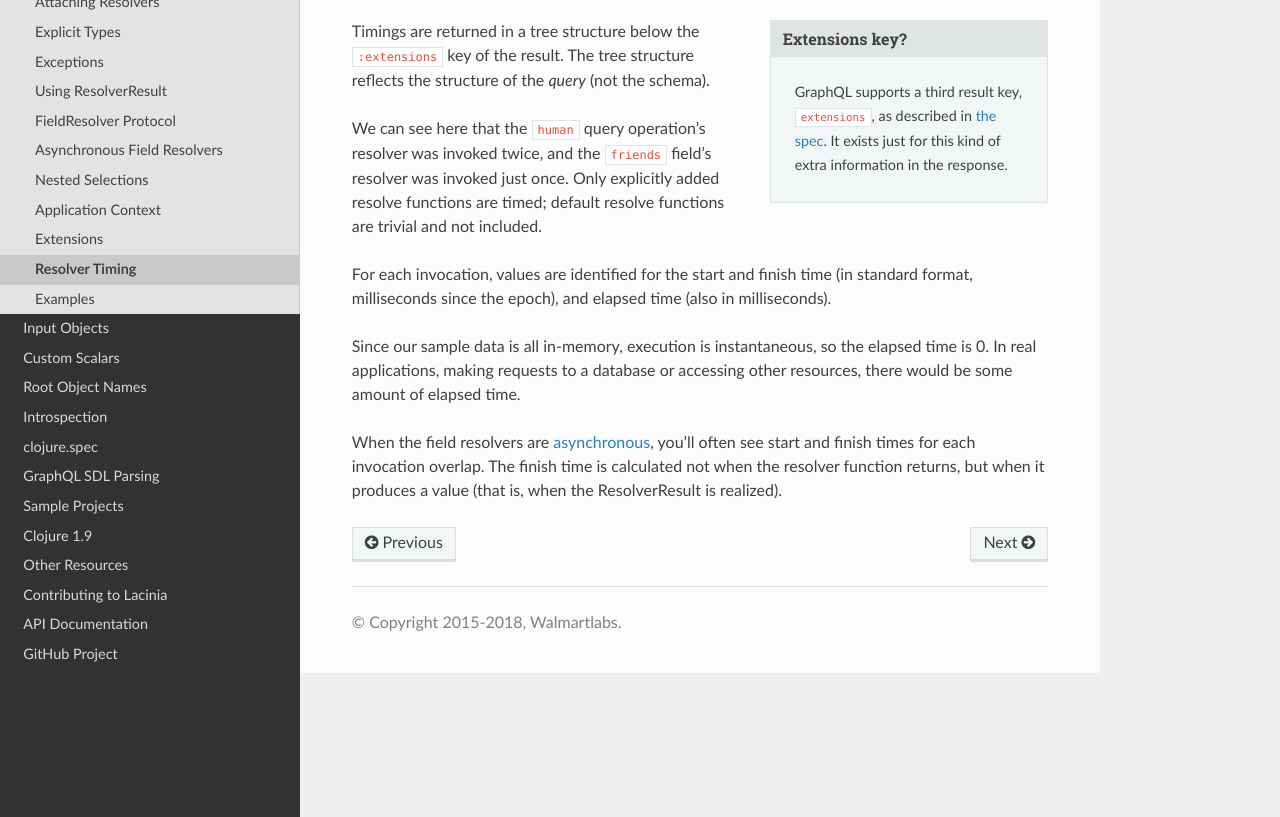
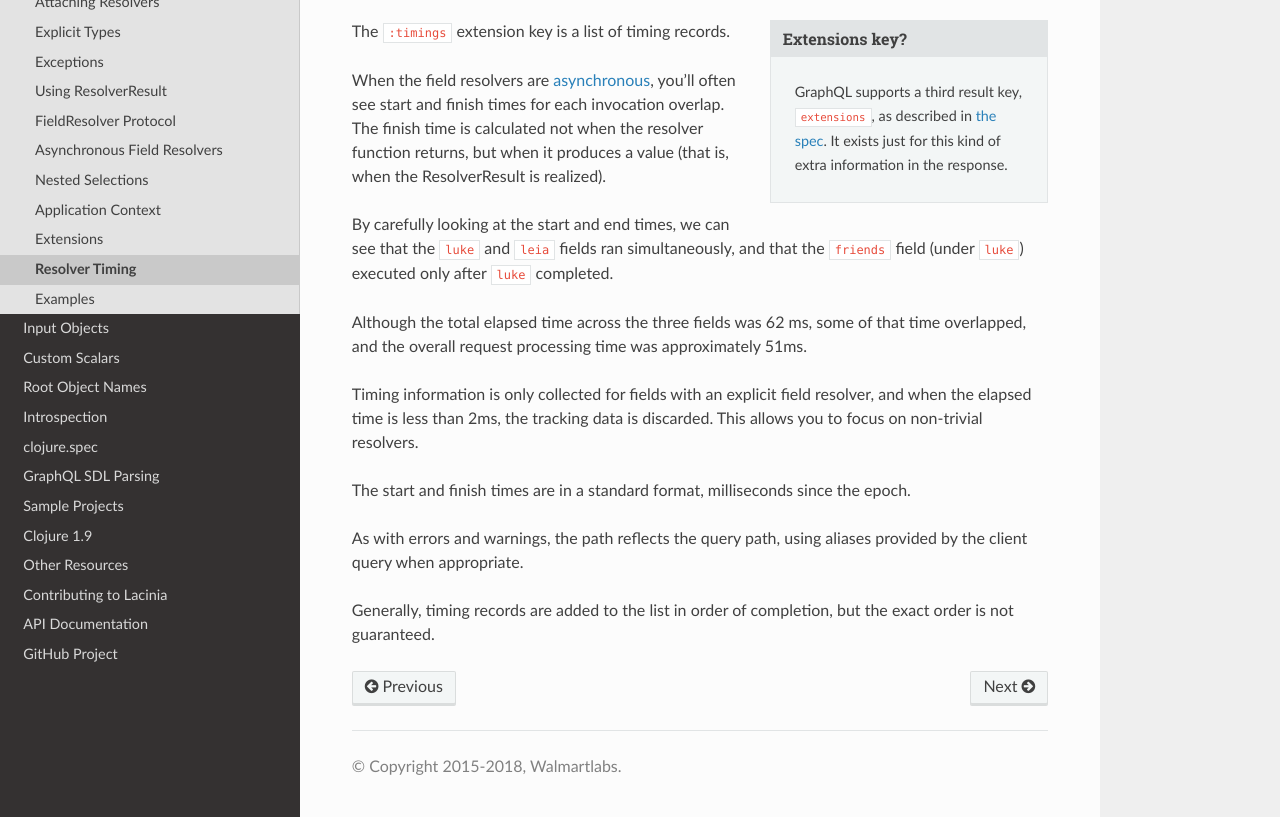
Before and after one commit to walmartlabs/lacinia, a Sphinx documentation site: the page built from docs/resolve/timing.rst, in a window 1280 px wide and 1351 px high, cut to the strip 534-1351 px from the top of the window. Built offline with Sphinx 7.4.7 and the Read the Docs theme 2.0.0, drawn with Linux system fonts in a browser that asks for light colours.

Commit message:
Change how timing data is reported

```diff
--- a/docs/resolve/timing.rst
+++ b/docs/resolve/timing.rst
@@ -21,19 +21,27 @@ Timing collection is enabled using the key, ``:com.walmartlabs.lacinia/enable-ti
    described in :spec:`the spec <Response-Format>`.
    It exists just for this kind of extra information in the response.
 
-Timings are returned in a tree structure below the ``:extensions`` key of the result.
-The tree structure reflects the structure of the *query* (not the schema).
-
-We can see here that the ``human`` query operation's resolver was invoked twice, and the ``friends`` field's
-resolver was invoked just once.
-Only explicitly added resolve functions are timed; default resolve functions are trivial and not included.
-
-For each invocation, values are identified for the start and finish time (in standard format, milliseconds since the epoch),
-and elapsed time (also in milliseconds).
-
-Since our sample data is all in-memory, execution is instantaneous, so the elapsed time is 0.
-In real applications, making requests to a database or accessing other resources, there would be some amount of elapsed time.
+The ``:timings`` extension key is a list of timing records.
 
 When the field resolvers are :doc:`asynchronous <async>`, you'll often see start and finish times for each
 invocation overlap.  The finish time is calculated not when the resolver function returns, but
 when it produces a value (that is, when the ResolverResult is realized).
+
+By carefully looking at the start and end times, we can see that
+the ``luke`` and ``leia`` fields ran simultaneously, and that
+the ``friends`` field (under ``luke``) executed only after ``luke`` completed.
+
+Although the total elapsed time across the three fields was 62 ms, some of that time overlapped, and the overall
+request processing time was approximately 51ms.
+
+Timing information is only collected for fields with an explicit field resolver,
+and when the elapsed time is less than 2ms, the tracking data is discarded.
+This allows you to focus on non-trivial resolvers.
+
+The start and finish times are in a standard format, milliseconds since the epoch.
+
+As with errors and warnings, the path reflects the query path, using aliases provided
+by the client query when appropriate.
+
+Generally, timing records are added to the list in order of completion, but the exact order is
+not guaranteed.
```
Also changed, not shown: CHANGES.md (+5 -0 lines), 4 other files.
